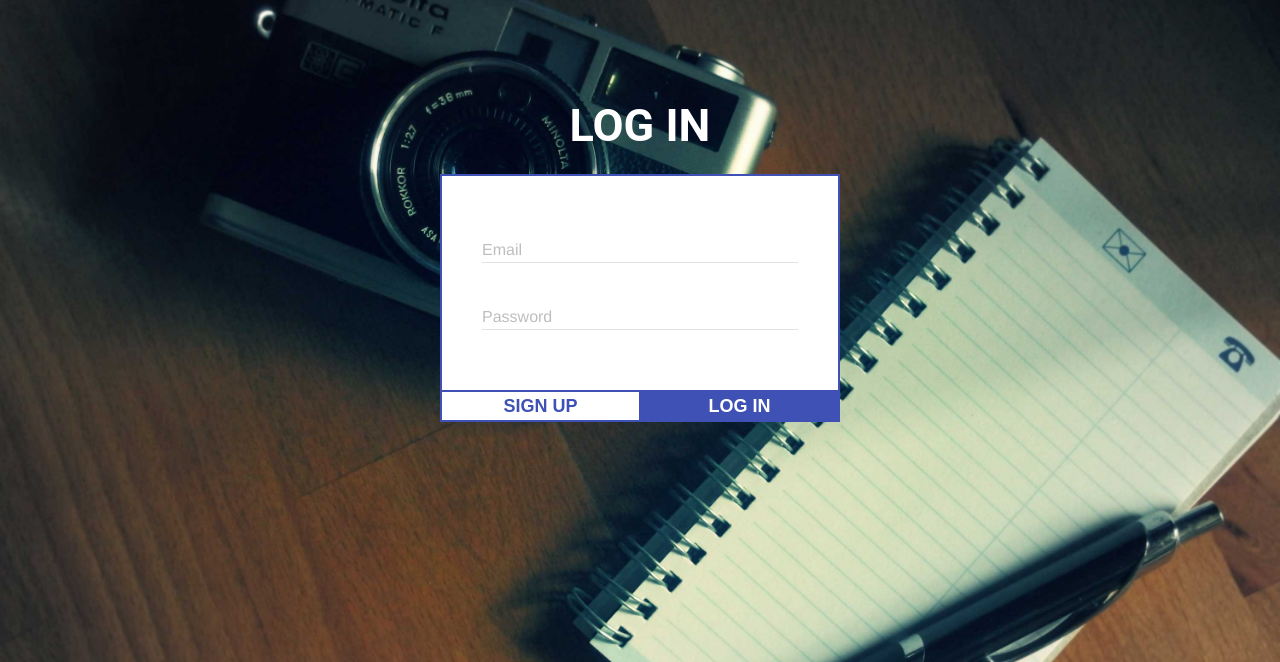
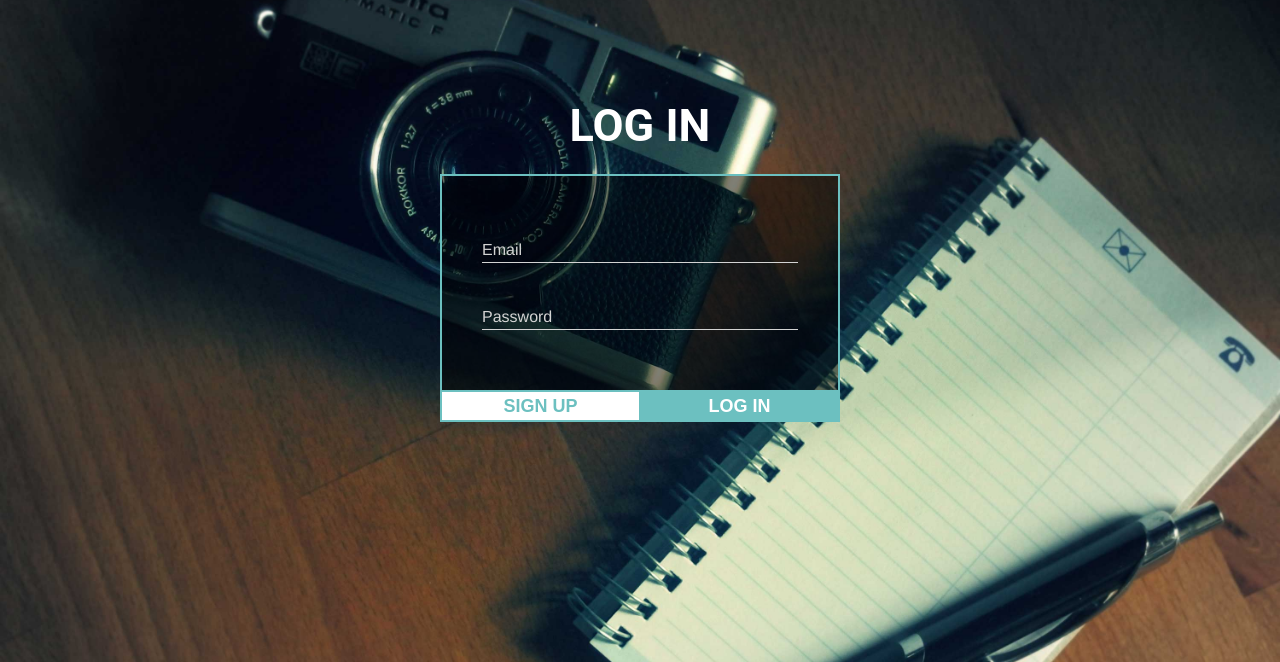
Before and after one commit to IsaacVH/Amigonote, a PHP site: page /login in a window 1280 px wide. Shown: the top 662 px of the page. Run offline with PHP 8.4, Linux system fonts and the light colour scheme; data that the repository does not hold is empty.

Commit message:
Login and Signup finished.

```diff
--- a/web/css/login.css
+++ b/web/css/login.css
@@ -28,15 +28,29 @@ h2 {
 
 .form-box {
 	padding: 40px;
-	background-color: white;
+	background-color: rgba(0, 0, 0, 0.5);
 }
 
 .form-box .mdl-textfield {
 	width: 100%;
 }
 
+.form-box .mdl-textfield input {
+	border-color: lightgray;
+	color: white;
+	font-weight: bold;
+}
+
+.form-box .mdl-textfield__label {
+   color: lightgray;
+}
+
+.mdl-textfield__label:after {
+	background-color: #6cc0c0;
+}
+
 .blue-border {
-	border: 2px solid #3F51B5;
+	border: 2px solid #6cc0c0;
 }
 
 .login-buttons {
@@ -51,7 +65,7 @@ h2 {
 	box-sizing: border-box;
 	border: 0;
 	outline: none;
-	border-bottom: 2px solid #3F51B5;
+	border-bottom: 2px solid #6cc0c0;
 	font-size: 18px;
 	font-weight: bold;
 	text-transform: uppercase;
@@ -63,14 +77,14 @@ h2 {
 
 .login-buttons > .sign-up-button {
 	background-color: white;
-	border-right: 1px solid #3F51B5;
-	border-left: 2px solid #3F51B5;
-	color: #3F51B5;
+	border-right: 1px solid #6cc0c0;
+	border-left: 2px solid #6cc0c0;
+	color: #6cc0c0;
 }
 
 .login-buttons > .log-in-button {
-	background-color: #3F51B5;
-	border-right: 2px solid #3F51B5;
-	border-left: 1px solid #3F51B5;
+	background-color: #6cc0c0;
+	border-right: 2px solid #6cc0c0;
+	border-left: 1px solid #6cc0c0;
 	color: white;
 }
```
Also changed, not shown: web/css/signup.css (+25 -10 lines).
